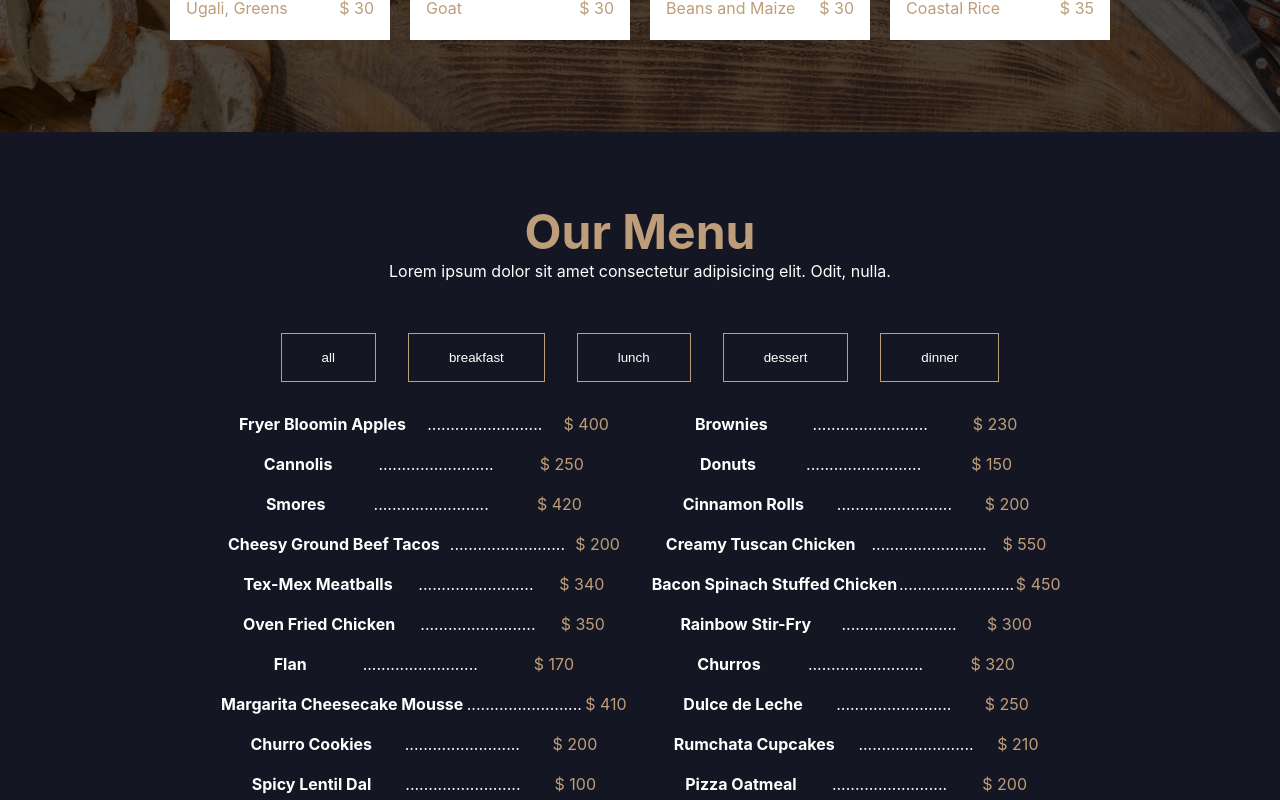
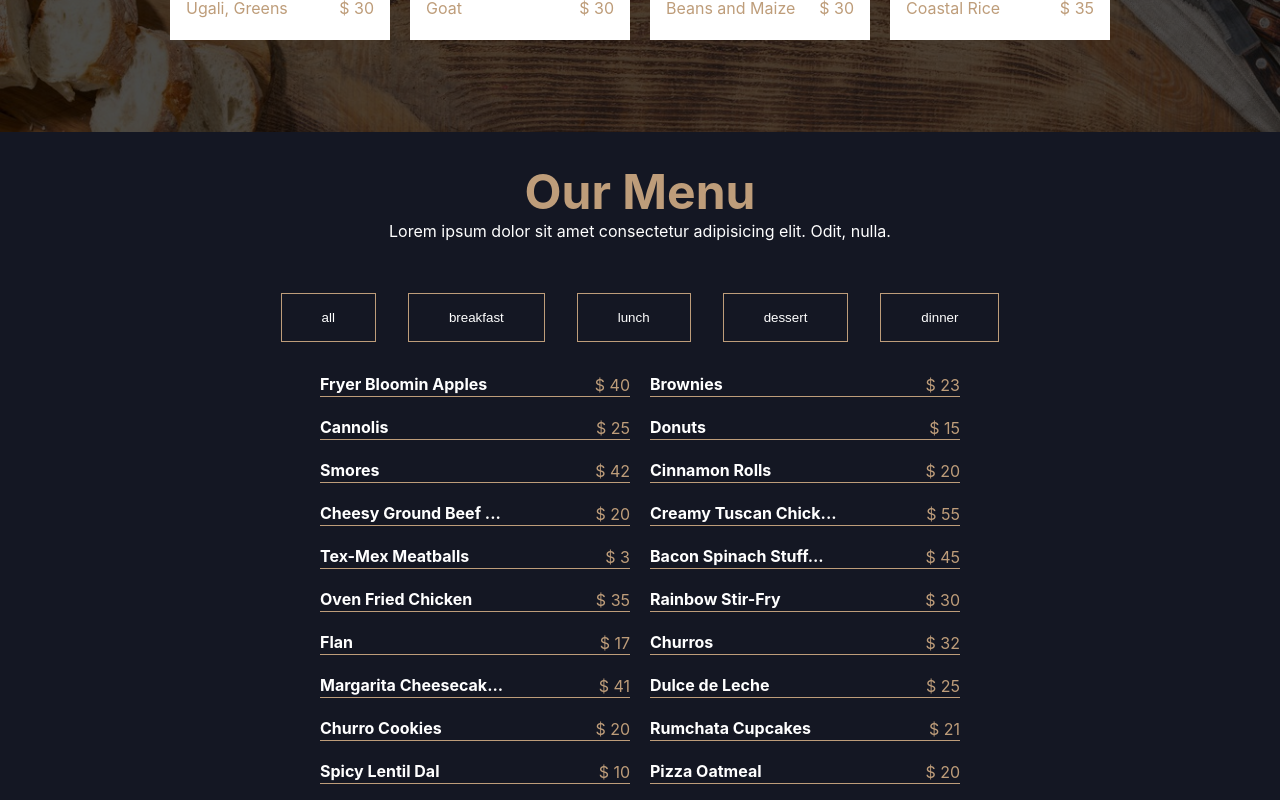
Before and after one commit to lumunge/Fiasco-Restaurant, a Next.js app: page / in a window 1280 px wide. Shown: the part 2160-2960 px from the top of the page. Built offline with nearby package versions, Linux system fonts and the light colour scheme.

Commit message:
menu section

```diff
--- a/components/Menu/MenuItem.jsx
+++ b/components/Menu/MenuItem.jsx
@@ -1,13 +1,18 @@
-import {FaLongArrowAltRight} from 'react-icons/fa';
-import formatCurrency from '../../utils';
-import styles from '../../styles/Menu.module.css';
+import { FaLongArrowAltRight } from "react-icons/fa";
+import formatCurrency from "../../utils";
+import styles from "../../styles/Menu.module.css";
 
-export default function MenuItem({title, price}) {
-    return (
-        <div className={styles.menuItem}>
-                <h4 className={styles.title}>{title}</h4>
-                <span>.........................</span>
-                <p className={styles.price}>{formatCurrency(price)}</p>
-        </div>
-    )
+export default function MenuItem({ title, price }) {
+	return (
+		<>
+			<div className={styles.menuItem}>
+					<h4 className={styles.title}>
+						{title.length > 20
+							? title.substr(0, 20 - 1) + "..."
+							: title}
+					</h4>
+					<p className={styles.price}>{formatCurrency(price)}</p>
+			</div>
+		</>
+	);
 }
--- a/db.json
+++ b/db.json
@@ -1,172 +1,172 @@
 {
-    "menuItems" : [
+	"menuItems": [
 		{
 			"id": 1,
 			"title": "Fryer Bloomin Apples",
 			"image": "https://hips.hearstapps.com/hmg-prod.s3.amazonaws.com/images/delish-190724-air-fryer-blooming-apples-0340-portrait-pf-1564770188.png?crop=1xw:1xh;center,top&resize=980:*",
 			"category": "breakfast",
-            "price": 400
+			"price": 40
 		},
 		{
 			"id": 2,
 			"title": "Brownies",
 			"image": "https://hips.hearstapps.com/hmg-prod.s3.amazonaws.com/images/delish-190731-air-fryer-brownies-0045-portrait-pf-1565811497.jpg?crop=1xw:1xh;center,top&resize=980:*",
 			"category": "breakfast",
-            "price": 230
+			"price": 23
 		},
 		{
 			"id": 3,
 			"title": "Cannolis",
 			"image": "https://hips.hearstapps.com/hmg-prod.s3.amazonaws.com/images/delish-190807-cannolis-0219-portrait-pf-1565647072.jpg?crop=1xw:1xh;center,top&resize=980:*",
 			"category": "breakfast",
-            "price": 250
+			"price": 25
 		},
 		{
 			"id": 4,
 			"title": "Donuts",
 			"image": "https://hips.hearstapps.com/hmg-prod.s3.amazonaws.com/images/delish-190619-air-fryer-donuts-305-portrait-pf-1561758031.jpg?crop=0.9997369113391213xw:1xh;center,top&resize=980:*",
 			"category": "breakfast",
-            "price": 150
+			"price": 15
 		},
 		{
 			"id": 5,
 			"title": "Smores",
 			"image": "https://hips.hearstapps.com/hmg-prod.s3.amazonaws.com/images/delish-190731-air-fryer-smores-0269-portrait-pf-1565820637.jpg?crop=1xw:1xh;center,top&resize=980:*",
 			"category": "breakfast",
-            "price": 420
+			"price": 42
 		},
 		{
 			"id": 6,
 			"title": "Cinnamon Rolls",
 			"image": "https://hips.hearstapps.com/hmg-prod.s3.amazonaws.com/images/delish-190802-air-fryer-cinnamon-rolls-0181-portrait-pf-1567799820.jpg?crop=1xw:1xh;center,top&resize=980:*",
 			"category": "breakfast",
-            "price": 200
+			"price": 20
 		},
 		{
 			"id": 7,
 			"title": "Cheesy Ground Beef Tacos",
 			"image": "https://hips.hearstapps.com/del.h-cdn.co/assets/16/13/1459442142-delish-cheesy-ground-beef-tacos.jpg?crop=1xw:1xh;center,top&resize=980:*",
 			"category": "lunch",
-            "price": 200
+			"price": 20
 		},
 		{
 			"id": 8,
 			"title": "Creamy Tuscan Chicken",
 			"image": "https://hips.hearstapps.com/hmg-prod.s3.amazonaws.com/images/20191011-creamy-tuscan-chicken-delish-ehg-2518-1571259200.jpg?crop=1xw:1xh;center,top&resize=980:*",
 			"category": "lunch",
-            "price": 550
+			"price": 55
 		},
 		{
 			"id": 9,
 			"title": "Tex-Mex Meatballs",
 			"image": "https://hips.hearstapps.com/hmg-prod.s3.amazonaws.com/images/singleimagebug-tex-mex-meatballs-1550684247.jpg?crop=1.00xw:0.938xh;0,0&resize=980:*",
 			"category": "lunch",
-            "price": 340
+			"price": 3
 		},
 		{
 			"id": 10,
 			"title": "Bacon Spinach Stuffed Chicken",
 			"image": "https://hips.hearstapps.com/hmg-prod.s3.amazonaws.com/images/07-bacon-spinach-stuffed-chicken-11866-v-1582648479.jpg?crop=1xw:1xh;center,top&resize=980:*",
 			"category": "lunch",
-            "price": 450
+			"price": 45
 		},
 		{
 			"id": 11,
 			"title": "Oven Fried Chicken",
 			"image": "https://hips.hearstapps.com/del.h-cdn.co/assets/17/33/1600x2399/gallery-1502991351-fried-chicken-delish1.jpg?resize=980:*",
 			"category": "lunch",
-            "price": 350
+			"price": 35
 		},
 		{
 			"id": 12,
 			"title": "Rainbow Stir-Fry",
 			"image": "https://hips.hearstapps.com/del.h-cdn.co/assets/16/13/1459442142-delish-cheesy-ground-beef-tacos.jpg?crop=1xw:1xh;center,top&resize=980:*",
 			"category": "lunch",
-            "price": 300
+			"price": 30
 		},
 		{
 			"id": 13,
 			"title": "Flan",
 			"image": "https://hips.hearstapps.com/hmg-prod.s3.amazonaws.com/images/190410-flan-177-1555947946.jpg?crop=1xw:1xh;center,top&resize=980:*",
 			"category": "dessert",
-            "price": 170
+			"price": 17
 		},
 		{
 			"id": 14,
 			"title": "Churros",
 			"image": "https://hips.hearstapps.com/hmg-prod.s3.amazonaws.com/images/singleimagebug-churros-pin-1555698140.jpg?crop=1xw:0.9453781512605042xh;center,top&resize=980:*",
 			"category": "dessert",
-            "price": 320
+			"price": 32
 		},
 		{
 			"id": 15,
 			"title": "Margarita Cheesecake Mousse",
 			"image": "https://hips.hearstapps.com/hmg-prod.s3.amazonaws.com/images/delish-margarita-cheesecake-parfaits-still001-1561649546.jpg?crop=0.378xw:1.00xh;0.445xw,0&resize=980:*",
 			"category": "dessert",
-            "price": 410
+			"price": 41
 		},
 		{
 			"id": 16,
 			"title": "Dulce de Leche",
 			"image": "https://hips.hearstapps.com/hmg-prod.s3.amazonaws.com/images/singleimagebug-dulce-de-leche-1556826153.jpg?crop=1.00xw:0.941xh;0,0&resize=980:*",
 			"category": "dessert",
-            "price": 250
+			"price": 25
 		},
 		{
 			"id": 17,
 			"title": "Churro Cookies",
 			"image": "https://hips.hearstapps.com/hmg-prod.s3.amazonaws.com/images/delish-191119-churro-cookies-0603-portrait-pf-1574699076.jpg?crop=1xw:1xh;center,top&resize=768:*",
 			"category": "dessert",
-            "price": 200
+			"price": 20
 		},
 		{
 			"id": 18,
 			"title": "Rumchata Cupcakes",
 			"image": "https://hips.hearstapps.com/del.h-cdn.co/assets/17/39/1506622066-delish-rumchata-cupcakes-holduppin.jpg?crop=1xw:1xh;center,top&resize=980:*",
 			"category": "dessert",
-            "price": 210
+			"price": 21
 		},
 		{
 			"id": 19,
 			"title": "Spicy Lentil Dal",
 			"image": "https://hips.hearstapps.com/hmg-prod.s3.amazonaws.com/images/delish-202101-dal-029-ls-1611342481.jpg?crop=1xw:1xh;center,top&resize=980:*",
 			"category": "dinner",
-            "price": 100
+			"price": 10
 		},
 		{
 			"id": 20,
 			"title": "Pizza Oatmeal",
 			"image": "https://hips.hearstapps.com/hmg-prod.s3.amazonaws.com/images/pizza-oatmeal-vertical-1-jpg-1609886671.jpg?crop=1xw:1xh;center,top&resize=980:*",
 			"category": "dinner",
-            "price": 200
+			"price": 20
 		},
 		{
 			"id": 21,
 			"title": "Cheesy Spinach Pesto Flatbread",
 			"image": "https://hips.hearstapps.com/del.h-cdn.co/assets/17/22/1496355886-spinach-pesto-mozzarella-flatbread.jpg?crop=1xw:1xh;center,top&resize=980:*",
 			"category": "dinner",
-            "price": 350
+			"price": 35
 		},
 		{
 			"id": 22,
 			"title": "Turkey Ragu",
 			"image": "https://hips.hearstapps.com/del.h-cdn.co/assets/16/04/1453936103-delish-turkey-ragu-1.jpg?crop=1xw:1xh;center,top&resize=980:*",
 			"category": "dinner",
-            "price": 550
+			"price": 55
 		},
 		{
 			"id": 23,
 			"title": "Chicken Salad Sandwich",
 			"image": "https://hips.hearstapps.com/hmg-prod.s3.amazonaws.com/images/gallery-1502305197-chicken-salad-sandwich-delish-1524971915.jpg?crop=1xw:1xh;center,top&resize=980:*",
 			"category": "dinner",
-            "price": 300
+			"price": 30
 		},
 		{
 			"id": 24,
 			"title": "Pad Thai",
 			"image": "https://hips.hearstapps.com/hmg-prod.s3.amazonaws.com/images/gallery-1498148188-delish-easy-pad-thai-vertical-1024-1594739450.jpg?crop=1xw:1xh;center,top&resize=980:*",
 			"category": "dinner",
-            "price": 230
+			"price": 23
 		}
 	]
 }
--- a/styles/Menu.module.css
+++ b/styles/Menu.module.css
@@ -1,4 +1,4 @@
-.menu{
+.menu {
 	height: 800px;
 	background-color: #141723;
 	color: #fff;
@@ -6,83 +6,91 @@
 	flex-direction: column;
 	align-items: center;
 }
-.container{
+.container {
 	display: flex;
 	flex-direction: column;
 	align-items: center;
 	width: 100%;
 }
-.menuContainer{
+.menuContainer {
+	width: 50%;
 	display: grid;
 	grid-template-columns: repeat(2, 1fr);
 	grid-gap: 20px;
 }
-.header{
-    padding-top: 70px;
+.header {
+	padding-top: 30px;
 	text-align: center;
 }
-.header h4{
+.header h4 {
 	font-size: 3rem;
 	color: #be9d7a;
 }
-.menuItem{
+.menuItem {
 	display: flex;
-    justify-content: space-evenly;
+	justify-content: space-between;
 	align-items: center;
+	position: relative;
+	border-bottom: 1px solid #be9d7a;
 }
-.price{
-    position: relative;
+.title {
+	margin-right: 4rem;
+	margin-bottom: 2px;
+}
+.price {
+	position: absolute;
 	float: right;
+	right: 0;
 	color: #be9d7a;
 }
-.categoryContainer{
+.categoryContainer {
 	margin: 2rem 0;
 	display: flex;
 }
-.categoryContainer button{
+.categoryContainer button {
 	border: 1px solid #be9d7a;
 	background: transparent;
 	color: #fff;
 	padding: 1rem 2.5rem;
 	margin: 0 1rem;
 }
-.categoryContainer button:hover{
+.categoryContainer button:hover {
 	cursor: pointer;
 	background: #be9d7a;
 	color: #fff;
-    transition: all .4s ease-in-out;
+	transition: all 0.4s ease-in-out;
 }
 /* responsive design */
 @media only screen and (max-width: 1200px) {
-    .menu{
+	.menu {
 		width: 100%;
 		height: 110vh;
 		padding: 2rem 0;
 	}
-    .header{
+	.header {
 		padding-top: 0px;
 	}
 }
-@media only screen and (max-width: 900px){
-    .menu{
+@media only screen and (max-width: 900px) {
+	.menu {
 		width: 100%;
 		height: 100%;
 		padding: 2rem;
-        /* padding: 2rem 0; */
 	}
-    .categoryContainer{
+	.categoryContainer {
 		display: grid;
 		grid-template-columns: repeat(3, 1fr);
 		grid-gap: 10px;
 		margin-bottom: 1rem;
 	}
 }
-@media only screen and (max-width: 500px){
-    .menuContainer{
+@media only screen and (max-width: 500px) {
+	.menuContainer {
+		width: 80%;
 		display: grid;
 		grid-template-columns: repeat(1, 1fr);
 	}
-    .categoryContainer{
+	.categoryContainer {
 		display: grid;
 		grid-template-columns: repeat(2, 1fr);
 		grid-gap: 10px;
```
Lines whose indentation alone changed are shown as unchanged.
